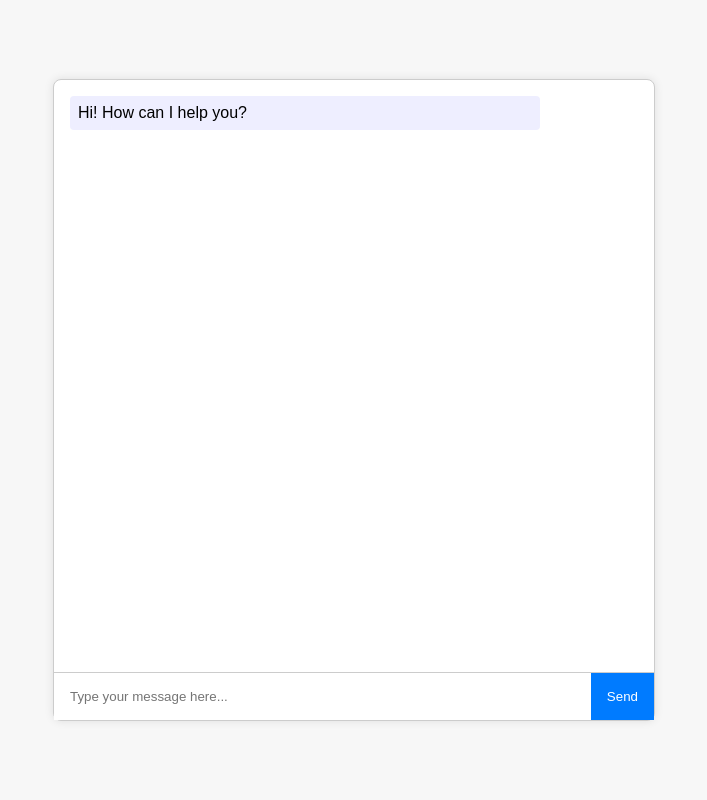
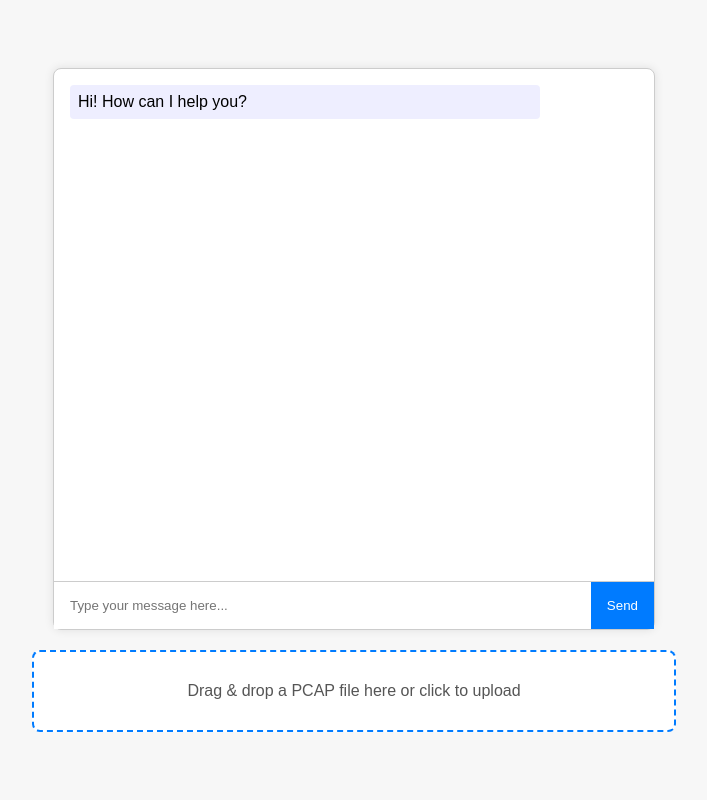
Before and after one commit to kingjosephm/uds-diagnostic-tool, a Flask app: page / in a window 1280 px wide. Shown: the whole page, without its empty margins (286-993 px from the left). Run offline with Flask 3, Linux system fonts and the light colour scheme.

Commit message:
modified app and index to accept drag-and-drop or file upload of PCAP files

```diff
--- a/app.py
+++ b/app.py
@@ -1,9 +1,30 @@
+import os
+from werkzeug.utils import secure_filename
 from flask import Flask, render_template, request, jsonify
 from langgraph.checkpoint.memory import MemorySaver
 from langgraph.prebuilt import create_react_agent
 from langchain_community.tools.tavily_search import TavilySearchResults
 
 from utils import instantiate_llm
+
+# -------------------
+# Configuration
+# -------------------
+
+UPLOAD_FOLDER = "uploads"  # Folder to store PCAP files
+ALLOWED_EXTENSIONS = {"pcap"}
+
+# Initialize Flask app
+app = Flask(__name__)
+app.config["UPLOAD_FOLDER"] = "uploads"
+app.secret_key = "some-secure-and-random-secret-key"  # Replace with a secure key in production
+
+# Ensure the upload folder exists
+os.makedirs(UPLOAD_FOLDER, exist_ok=True)
+
+# -------------------
+# LangGraph Agent Setup
+# -------------------
 
 # Initialize memory saver (could be replaced with SQLite)
 memory = MemorySaver()
@@ -23,14 +44,9 @@ agent = create_react_agent(model=llm,
                            checkpointer=checkpointer,
                            prompt=None, debug=True)
 
-
-##################################################
-#####       Flask App Configuration         ######
-##################################################
-
-# Initialize Flask app
-app = Flask(__name__)
-app.secret_key = "some-secure-and-random-secret-key"  # Replace with a secure key in production
+# -------------------
+# Flask Routes
+# -------------------
 
 @app.route("/", methods=["GET"])
 def index():
@@ -66,6 +82,35 @@ def chat():
     except Exception as e:
         return jsonify({"error": str(e)}), 500
 
+def allowed_file(filename):
+    """Check if the uploaded file has a .pcap extension."""
+    return "." in filename and filename.rsplit(".", 1)[1].lower() in ALLOWED_EXTENSIONS
+
+@app.route("/upload", methods=["POST"])
+def upload_file():
+    """
+    Endpoint for uploading PCAP files.
+    Only allows .pcap files and stores them in the 'uploads' directory.
+    """
+    if "file" not in request.files:
+        return jsonify({"error": "No file part"}), 400
+
+    file = request.files["file"]
+
+    if file.filename == "":
+        return jsonify({"error": "No selected file"}), 400
+
+    if file and allowed_file(file.filename):
+        filename = secure_filename(file.filename)
+        filepath = os.path.join(app.config["UPLOAD_FOLDER"], filename)
+        file.save(filepath)
+
+        # TODO: Process PCAP file (e.g., parsing, analyzing network traffic)
+
+        return jsonify({"message": f"File {filename} uploaded successfully", "filepath": filepath})
+
+    return jsonify({"error": "Invalid file type. Only .pcap files are allowed."}), 400
+
 # -------------------
 # Main Entry Point
 # -------------------
--- a/templates/index.html
+++ b/templates/index.html
@@ -1,7 +1,7 @@
 <!DOCTYPE html>
 <html>
 <head>
-  <title>Simple Chatbot</title>
+  <title>Chatbot with File Upload</title>
   <style>
     body {
       font-family: Arial, sans-serif;
@@ -11,6 +11,7 @@
       justify-content: center;
       align-items: center;
       height: 100vh;
+      flex-direction: column;
     }
     .chat-container {
       width: 600px;
@@ -20,7 +21,7 @@
       border-radius: 8px;
       display: flex;
       flex-direction: column;
-      height: 80vh;
+      height: 70vh;
       box-shadow: 0 0 10px rgba(0,0,0,0.1);
     }
     .messages {
@@ -65,9 +66,34 @@
     .chat-input button:hover {
       background: #0056b3;
     }
+
+    /* Drag and Drop Upload Styling */
+    .upload-container {
+      width: 600px;
+      max-width: 90%;
+      background: #fff;
+      border: 2px dashed #007bff;
+      border-radius: 8px;
+      text-align: center;
+      padding: 20px;
+      margin-top: 20px;
+      cursor: pointer;
+    }
+    .upload-container p {
+      margin: 10px 0;
+      color: #555;
+    }
+    .upload-container.dragover {
+      background: #cce5ff;
+    }
+    .hidden-input {
+      display: none;
+    }
   </style>
 </head>
 <body>
+
+  <!-- Chatbot UI -->
   <div class="chat-container">
     <div class="messages" id="messages">
       <!-- Messages will appear here -->
@@ -76,6 +102,12 @@
       <input type="text" id="user-input" placeholder="Type your message here..." />
       <button id="send-btn">Send</button>
     </div>
+  </div>
+
+  <!-- File Upload UI -->
+  <div class="upload-container" id="upload-area">
+    <p>Drag & drop a PCAP file here or click to upload</p>
+    <input type="file" id="file-input" class="hidden-input" accept=".pcap" />
   </div>
 
   <script>
@@ -149,6 +181,60 @@
         sendMessage();
       }
     });
+
+    // Drag and Drop File Upload Functionality
+    const uploadArea = document.getElementById('upload-area');
+    const fileInput = document.getElementById('file-input');
+
+    uploadArea.addEventListener('click', () => fileInput.click());
+
+    fileInput.addEventListener('change', (event) => {
+        const file = event.target.files[0];
+        if (file) uploadFile(file);
+    });
+
+    uploadArea.addEventListener('dragover', (event) => {
+        event.preventDefault();
+        uploadArea.classList.add('dragover');
+    });
+
+    uploadArea.addEventListener('dragleave', () => {
+        uploadArea.classList.remove('dragover');
+    });
+
+    uploadArea.addEventListener('drop', (event) => {
+        event.preventDefault();
+        uploadArea.classList.remove('dragover');
+        const file = event.dataTransfer.files[0];
+        if (file) uploadFile(file);
+    });
+
+    async function uploadFile(file) {
+        if (!file.name.endsWith('.pcap')) {
+            alert('Invalid file type. Please upload a .pcap file.');
+            return;
+        }
+
+        const formData = new FormData();
+        formData.append('file', file);
+
+        try {
+            const response = await fetch('/upload', {
+                method: 'POST',
+                body: formData
+            });
+
+            const data = await response.json();
+            if (data.message) {
+                alert(data.message);
+            } else {
+                alert('Error: ' + (data.error || 'Unknown error occurred.'));
+            }
+        } catch (error) {
+            console.error('Upload error:', error);
+            alert('Error uploading file.');
+        }
+    }
   </script>
 </body>
 </html>
```
Also changed, not shown: 1 other file.
